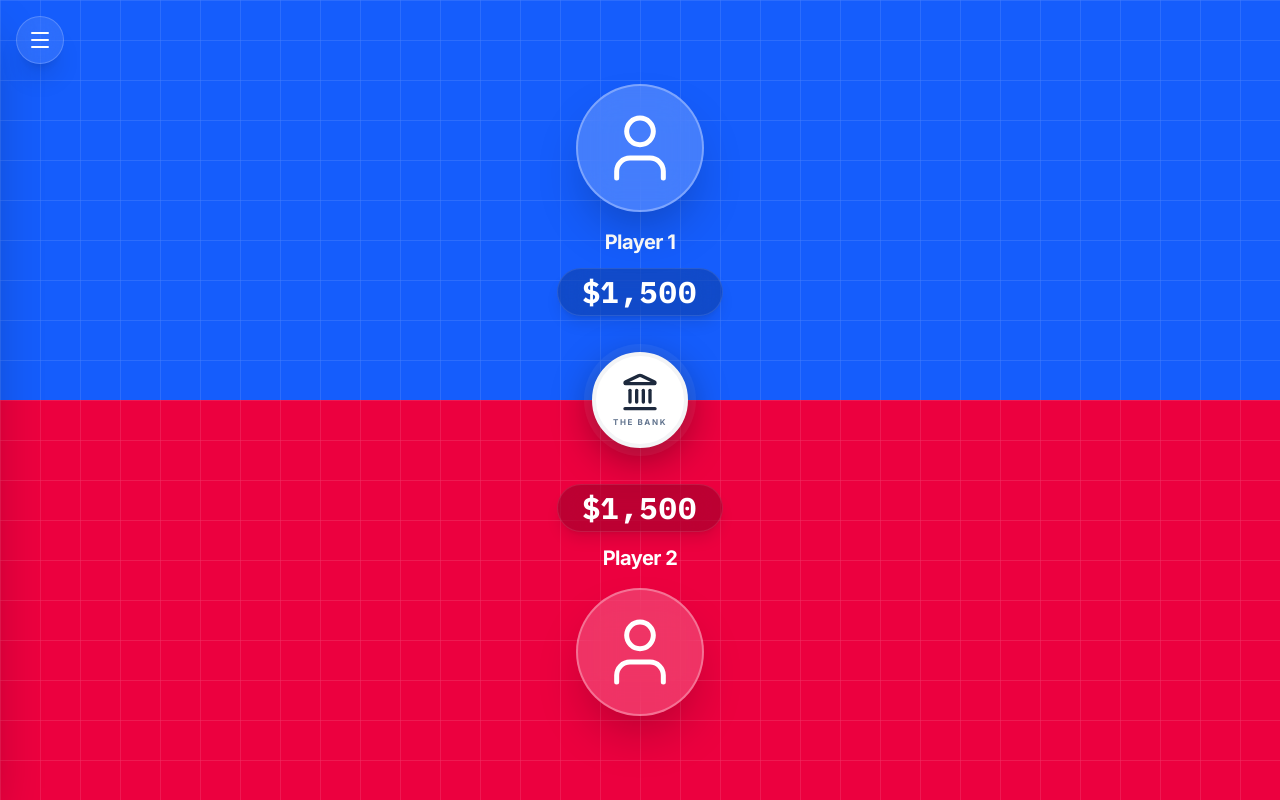
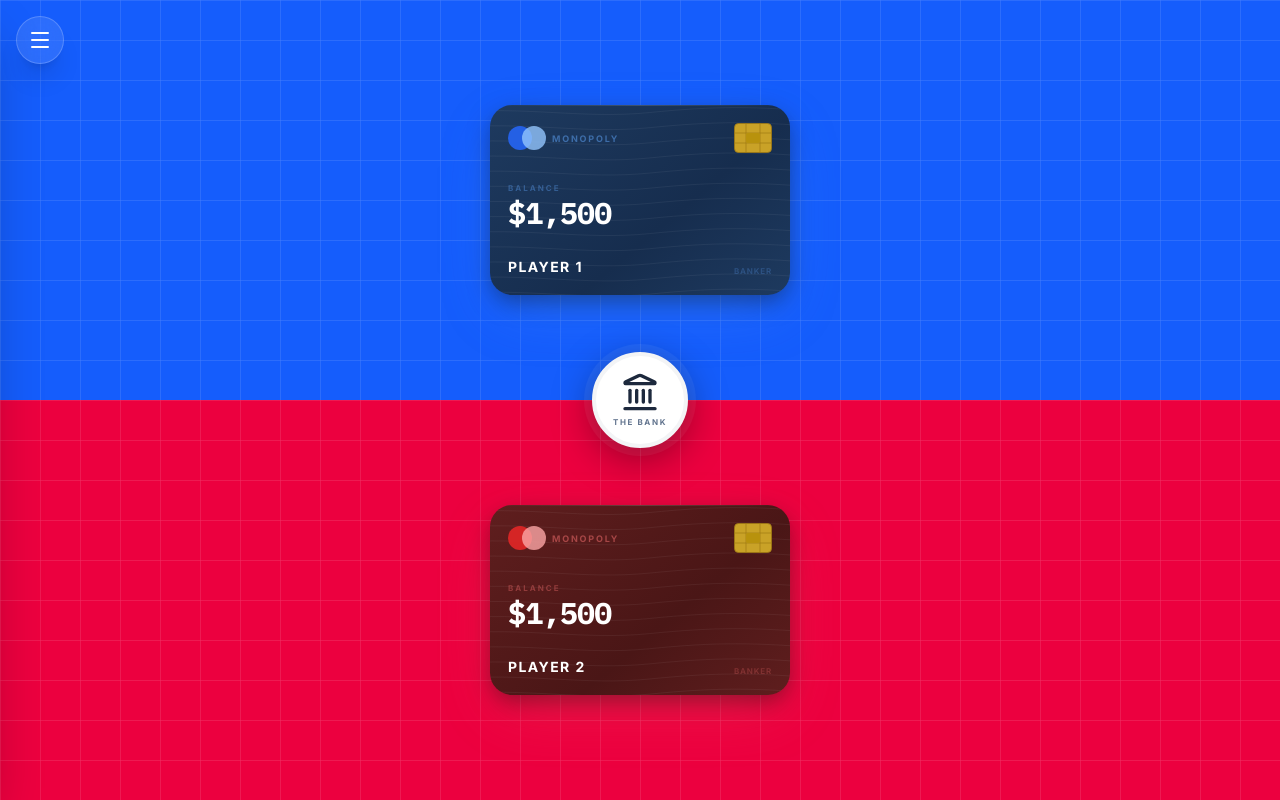
Before and after one commit to kyphans/monopoly-app-banker, a React (Vite) app: page / in a window 1280 px wide. Built offline with nearby package versions, Linux system fonts and the light colour scheme.

Commit message:
Update UI bank card

```diff
--- a/src/components/PlayerArea.tsx
+++ b/src/components/PlayerArea.tsx
@@ -1,8 +1,7 @@
 import React, { useRef } from 'react';
 import { motion } from 'framer-motion';
 import type { PanInfo } from 'framer-motion';
-
-import { TrendingUp, TrendingDown, User } from 'lucide-react';
+import { TrendingUp, TrendingDown } from 'lucide-react';
 import { NumberTicker } from './ui/number-ticker';
 import { TRANSFER_ANIMATION_DURATION } from '../constants/animations';
 
@@ -26,16 +25,55 @@
   ) => void;
 }
 
-export const PlayerArea: React.FC<PlayerAreaProps> = ({
-  player,
-  reverse = false,
-  onDragStart,
-  onDrag,
-  onDragEnd
-}) => {
-  const avatarRef = useRef<HTMLDivElement>(null);
+const COLOR_CONFIG: Record<
+  string,
+  { from: string; to: string; accent: string; logoA: string; logoB: string }
+> = {
+  blue: {
+    from: '#1e3a5f',
+    to: '#162d4e',
+    accent: '#60a5fa',
+    logoA: '#2563eb',
+    logoB: '#93c5fd'
+  },
+  red: {
+    from: '#5f1e1e',
+    to: '#4a1616',
+    accent: '#f87171',
+    logoA: '#dc2626',
+    logoB: '#fca5a5'
+  },
+  green: {
+    from: '#1a4a28',
+    to: '#143d20',
+    accent: '#4ade80',
+    logoA: '#16a34a',
+    logoB: '#86efac'
+  },
+  yellow: {
+    from: '#4a3510',
+    to: '#3d2c0c',
+    accent: '#fbbf24',
+    logoA: '#d97706',
+    logoB: '#fde68a'
+  },
+  purple: {
+    from: '#3a1a5f',
+    to: '#2d144a',
+    accent: '#c084fc',
+    logoA: '#9333ea',
+    logoB: '#e9d5ff'
+  },
+  orange: {
+    from: '#5f2e10',
+    to: '#4a240c',
+    accent: '#fb923c',
+    logoA: '#ea580c',
+    logoB: '#fed7aa'
+  }
+};
 
-  const colorMap: Record<string, string> = {
+const BG_COLOR: Record<string, string> = {
   blue: 'bg-blue-600 dark:bg-blue-700',
   red: 'bg-rose-600 dark:bg-rose-700',
   green: 'bg-green-600 dark:bg-green-700',
@@ -44,11 +82,64 @@
   orange: 'bg-orange-600 dark:bg-orange-700'
 };
 
-  const bgColorClass = colorMap[player.color] || 'bg-slate-600';
+const CardChip: React.FC = () => (
+  <svg width='38' height='30' viewBox='0 0 38 30' fill='none'>
+    <rect
+      x='0.5'
+      y='0.5'
+      width='37'
+      height='29'
+      rx='4'
+      fill='#c9a227'
+      stroke='#a07a14'
+      strokeWidth='0.8'
+    />
+    <line x1='12' y1='0' x2='12' y2='30' stroke='#a07a14' strokeWidth='0.7' />
+    <line x1='26' y1='0' x2='26' y2='30' stroke='#a07a14' strokeWidth='0.7' />
+    <line x1='0' y1='10' x2='38' y2='10' stroke='#a07a14' strokeWidth='0.7' />
+    <line x1='0' y1='20' x2='38' y2='20' stroke='#a07a14' strokeWidth='0.7' />
+    <rect x='12' y='10' width='14' height='10' rx='2' fill='#b8920d' />
+  </svg>
+);
+
+const WaveLines: React.FC = () => (
+  <svg
+    className='absolute inset-0 w-full h-full'
+    viewBox='0 0 360 200'
+    preserveAspectRatio='xMidYMid slice'
+    xmlns='http://www.w3.org/2000/svg'>
+    {Array.from({ length: 16 }, (_, i) => {
+      const y = -8 + i * 16;
+      const a = 7;
+      return (
+        <path
+          key={i}
+          d={`M-20 ${y} C 60 ${y - a}, 120 ${y + a}, 190 ${y} S 300 ${y - a}, 380 ${y}`}
+          fill='none'
+          stroke='white'
+          strokeWidth='0.9'
+          opacity='0.065'
+        />
+      );
+    })}
+  </svg>
+);
+
+export const PlayerArea: React.FC<PlayerAreaProps> = ({
+  player,
+  reverse = false,
+  onDragStart,
+  onDrag,
+  onDragEnd
+}) => {
+  const cardRef = useRef<HTMLDivElement>(null);
+  const config = COLOR_CONFIG[player.color] || COLOR_CONFIG.blue;
+  const bgColorClass = BG_COLOR[player.color] || 'bg-slate-600';
 
   return (
     <div
-      className={`flex-1 ${bgColorClass} flex flex-col items-center justify-center p-6 relative overflow-hidden transition-colors duration-500`}>
+      className={`flex-1 ${bgColorClass} flex items-center justify-center p-5 relative overflow-hidden transition-colors duration-500 ${reverse ? 'rotate-180' : ''}`}>
+      {/* Grid pattern */}
       <div className='absolute inset-0 opacity-20 pointer-events-none'>
         <svg height='100%' width='100%'>
           <defs>
@@ -69,56 +160,108 @@
         </svg>
       </div>
 
-      <div
-        className={`relative z-10 flex flex-col items-center text-center ${reverse ? 'flex-col-reverse' : 'flex-col'}`}>
-        <div
-          className={`${reverse ? 'mt-3' : 'mb-3'} px-6 py-2 bg-black/20 ios-blur rounded-full border border-white/10 shadow-lg flex items-center space-x-3`}>
-          <span className='text-white text-3xl font-mono font-bold leading-none flex items-center'>
-            $
-            <NumberTicker
-              value={player.balance}
-              className='text-white text-3xl font-mono font-bold leading-none'
-              duration={TRANSFER_ANIMATION_DURATION}
-            />
-          </span>
-          {player.lastChange !== null && (
-            <div
-              className={`flex items-center space-x-1 px-2 py-0.5 rounded-full text-[10px] font-black uppercase tracking-wider ${player.lastChange > 0 ? 'bg-emerald-500/20 text-emerald-400' : 'bg-rose-500/20 text-rose-400'}`}>
-              {player.lastChange > 0 ? (
-                <TrendingUp size={12} strokeWidth={3} />
-              ) : (
-                <TrendingDown size={12} strokeWidth={3} />
-              )}
-              <span className='flex items-center'>
-                {player.lastChange > 0 ? '+' : ''}
-                {Math.abs(player.lastChange)}
-              </span>
-            </div>
-          )}
-        </div>
-
-        <div className='flex flex-col items-center'>
-          <p className='text-white text-xl font-bold tracking-tight'>
-            {player.name}
-          </p>
-        </div>
-
+      {/* Bank Card */}
       <motion.div
-          ref={avatarRef}
+        ref={cardRef}
         drag
         dragConstraints={{ left: 0, right: 0, top: 0, bottom: 0 }}
         dragElastic={0}
         onDragStart={onDragStart}
         onDrag={onDrag}
         onDragEnd={onDragEnd}
-          className={`relative w-32 h-32 bg-white/20 rounded-full flex items-center justify-center ${reverse ? 'mb-4' : 'mt-4'} ios-blur border-2 border-white/30 shadow-2xl active:scale-95 transition-transform cursor-grab active:cursor-grabbing overflow-hidden z-20`}>
-          <User
-            size={80}
-            strokeWidth={1.5}
-            className='text-white select-none'
+        className='relative w-full rounded-[22px] overflow-hidden shadow-2xl cursor-grab active:cursor-grabbing active:scale-[0.97] transition-transform select-none'
+        style={{
+          maxWidth: 300,
+          aspectRatio: '1.586 / 1',
+          boxShadow: `0 20px 60px -10px ${config.accent}40, 0 8px 24px -4px #00000080`
+        }}>
+        {/* Card gradient */}
+        <div
+          className='absolute inset-0'
+          style={{
+            background: `linear-gradient(140deg, ${config.from} 0%, ${config.to} 60%, ${config.from} 100%)`
+          }}
         />
+
+        {/* Wave pattern */}
+        <WaveLines />
+
+        {/* Top specular edge */}
+        <div className='absolute inset-x-0 top-0 h-px bg-gradient-to-r from-transparent via-white/15 to-transparent' />
+
+        {/* Card content */}
+        <div className='relative z-10 h-full flex flex-col justify-between p-[18px]'>
+          {/* Row 1 — Logo + Chip */}
+          <div className='flex items-center justify-between'>
+            <div className='flex items-center gap-2'>
+              {/* Two-circle Mastercard-style logo */}
+              <div className='relative w-9 h-6 flex items-center'>
+                <div
+                  className='absolute left-0 w-6 h-6 rounded-full'
+                  style={{ backgroundColor: config.logoA, opacity: 0.95 }}
+                />
+                <div
+                  className='absolute left-[14px] w-6 h-6 rounded-full'
+                  style={{ backgroundColor: config.logoB, opacity: 0.8 }}
+                />
+              </div>
+              <span
+                className='text-[9px] font-black uppercase tracking-[0.2em]'
+                style={{ color: `${config.accent}80` }}>
+                Monopoly
+              </span>
+            </div>
+            <CardChip />
+          </div>
+
+          {/* Row 2 — Balance */}
+          <div>
+            <p
+              className='text-[8px] font-black uppercase tracking-[0.25em] mb-1'
+              style={{ color: `${config.accent}60` }}>
+              Balance
+            </p>
+            <div className='flex items-center gap-2'>
+              <span className='text-white font-black font-mono text-[30px] leading-none tracking-tight'>
+                $
+                <NumberTicker
+                  value={player.balance}
+                  className='text-white font-black font-mono text-[30px] leading-none tracking-tight'
+                  duration={TRANSFER_ANIMATION_DURATION}
+                />
+              </span>
+              {player.lastChange !== null && (
+                <span
+                  className={`flex items-center gap-0.5 px-1.5 py-0.5 rounded-full text-[12px] font-black ${
+                    player.lastChange > 0
+                      ? 'bg-emerald-500/20 text-emerald-400'
+                      : 'bg-rose-500/20 text-rose-400'
+                  }`}>
+                  {player.lastChange > 0 ? (
+                    <TrendingUp size={12} strokeWidth={3} />
+                  ) : (
+                    <TrendingDown size={12} strokeWidth={3} />
+                  )}
+                  {player.lastChange > 0 ? '+' : ''}
+                  {Math.abs(player.lastChange)}
+                </span>
+              )}
+            </div>
+          </div>
+
+          {/* Row 3 — Name + label */}
+          <div className='flex items-end justify-between'>
+            <p className='text-white font-black text-sm uppercase tracking-[0.1em]'>
+              {player.name}
+            </p>
+            <p
+              className='text-[8px] font-black uppercase tracking-widest'
+              style={{ color: `${config.accent}40` }}>
+              Banker
+            </p>
+          </div>
+        </div>
       </motion.div>
-      </div>
     </div>
   );
 };
--- a/src/pages/MainGame.tsx
+++ b/src/pages/MainGame.tsx
@@ -14,7 +14,7 @@
 }
 
 export const MainGame: React.FC<MainGameProps> = ({ onBankrupt }) => {
-  const { players, transferMoney } = useGameStore();
+  const { players, gameConfig, transferMoney } = useGameStore();
   const [isModalOpen, setIsModalOpen] = useState(false);
   const [showConfetti, setShowConfetti] = useState(false);
   const [confettiKey, setConfettiKey] = useState(0);
@@ -37,17 +37,12 @@
   }, []);
 
   useEffect(() => {
-    players.forEach((player) => {
-      if (player.balance < 0 && !isModalOpen) {
-        const confirmBankrupt = window.confirm(
-          `${player.name} has a negative balance ($${player.balance}). Do you want to declare BANKRUPTCY for this player?`
-        );
-        if (confirmBankrupt) {
-          onBankrupt(player.id);
-        }
-      }
-    });
-  }, [players, isModalOpen, onBankrupt]);
+    const bankrupt = players.find((p) => p.balance < 0);
+    if (bankrupt) {
+      onBankrupt(bankrupt.id);
+    }
+  }, [players, onBankrupt]);
+
   const [transferType, setTransferType] = useState<
     | 'bank-to-any'
     | 'any-to-bank'
@@ -161,34 +156,6 @@
   };
 
   const handleConfirmTransfer = (value: number) => {
-    let sourcePlayerIdx = -1;
-    if (transferType.startsWith('p1')) sourcePlayerIdx = 0;
-    else if (transferType.startsWith('p2')) sourcePlayerIdx = 1;
-
-    if (sourcePlayerIdx !== -1) {
-      const sourcePlayer = players[sourcePlayerIdx];
-      const newBalance = sourcePlayer.balance - value;
-      if (newBalance < 0) {
-        const confirmBankrupt = window.confirm(
-          `${sourcePlayer.name} will have a negative balance ($${newBalance}). Do you want to declare BANKRUPTCY?`
-        );
-        if (confirmBankrupt) {
-          transferMoney(
-            transferType.startsWith('p1') ? 1 : 2,
-            transferType.endsWith('p1')
-              ? 1
-              : transferType.endsWith('p2')
-                ? 2
-                : 'bank',
-            value
-          );
-          onBankrupt(sourcePlayer.id);
-          setIsModalOpen(false);
-          return;
-        }
-      }
-    }
-
     if (transferType === 'p1-to-p2') transferMoney(1, 2, value);
     else if (transferType === 'p2-to-p1') transferMoney(2, 1, value);
     else if (transferType === 'p1-to-bank') transferMoney(1, 'bank', value);
@@ -203,7 +170,7 @@
       setTimeout(
         () => setIsAnimatingTransfer(false),
         TRANSFER_ANIMATION_DURATION + 500
-      ); // Buffer for last money element
+      );
     }
 
     setIsModalOpen(false);
@@ -267,7 +234,7 @@
 
       <PlayerArea
         player={players[0]}
-        reverse={true}
+        reverse={gameConfig.mirrorLayout}
         onDragStart={(e) => handleDragStart('p1', e)}
         onDrag={handleDrag}
         onDragEnd={handleDragEnd}
--- a/src/store/useGameStore.ts
+++ b/src/store/useGameStore.ts
@@ -11,6 +11,7 @@
 
 interface GameConfig {
   startingCash: number;
+  mirrorLayout: boolean;
 }
 
 interface Transaction {
@@ -30,6 +31,7 @@
   updatePlayerName: (id: number, name: string) => void;
   updatePlayerColor: (id: number, color: string) => void;
   updateStartingCash: (amount: number) => void;
+  toggleMirrorLayout: () => void;
   resetGame: () => void;
   clearTransactions: () => void;
 }
@@ -43,6 +45,7 @@
       ],
       gameConfig: {
         startingCash: 1500,
+        mirrorLayout: false,
       },
       transactions: [],
       setBalance: (id, amount) => set((state) => ({
@@ -89,6 +92,9 @@
       updateStartingCash: (amount) => set((state) => ({
         gameConfig: { ...state.gameConfig, startingCash: amount }
       })),
+      toggleMirrorLayout: () => set((state) => ({
+        gameConfig: { ...state.gameConfig, mirrorLayout: !state.gameConfig.mirrorLayout }
+      })),
       resetGame: () => set((state) => ({
         players: state.players.map(p => ({ ...p, balance: state.gameConfig.startingCash, lastChange: null })),
         transactions: []
```
Also changed, not shown: src/components/TransactionModal.tsx (+71 -2 lines), src/pages/Settings.tsx (+25 -1 lines). Lines whose indentation alone changed are shown as unchanged.
